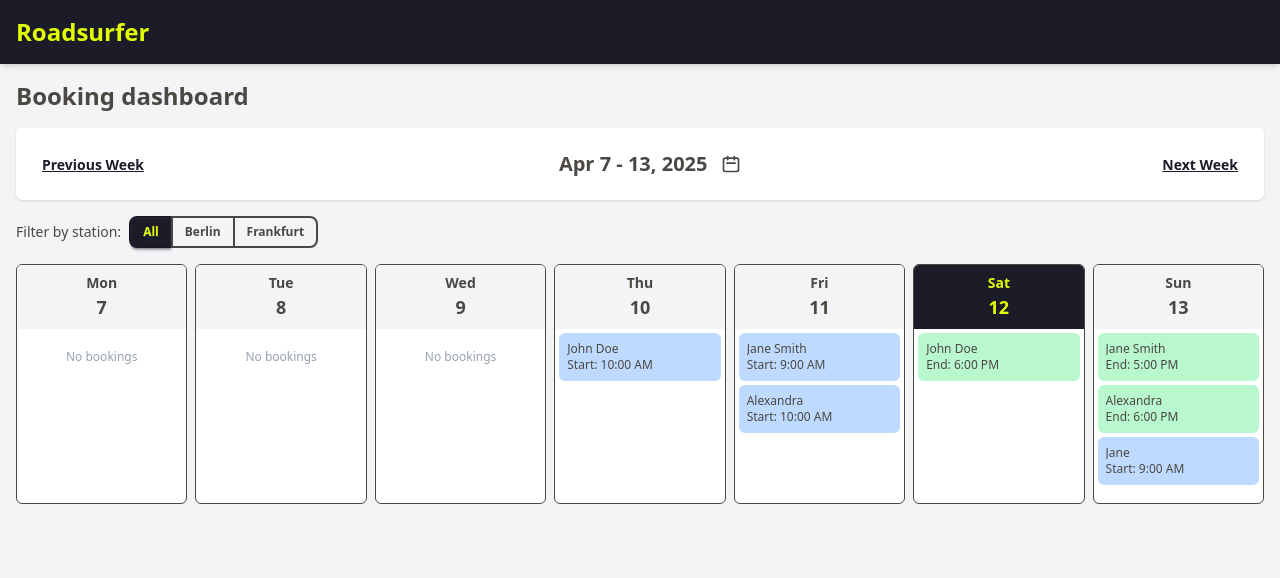
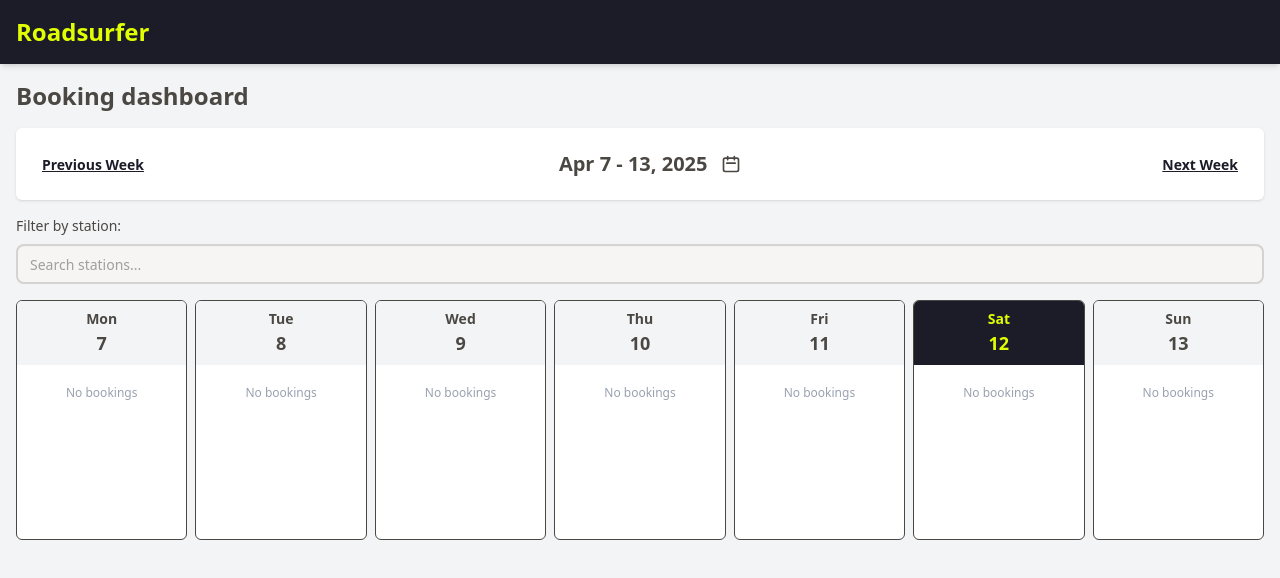
Before and after one commit to dominik01/roadsurfer, a Vue app: page / in a window 1280 px wide. Shown: the top 578 px of the page. Built offline with nearby package versions, Linux system fonts and the light colour scheme.

Commit message:
Added autocomplete

```diff
--- a/eslint.config.ts
+++ b/eslint.config.ts
@@ -16,6 +16,9 @@ export default defineConfigWithVueTs(
   {
     name: 'app/files-to-lint',
     files: ['**/*.{ts,mts,tsx,vue}'],
+    rules: {
+      '@typescript-eslint/no-explicit-any': 'off',
+    },
   },
 
   globalIgnores(['**/dist/**', '**/dist-ssr/**', '**/coverage/**']),
@@ -30,10 +33,7 @@ export default defineConfigWithVueTs(
 
   {
     ...pluginCypress.configs.recommended,
-    files: [
-      'cypress/e2e/**/*.{cy,spec}.{js,ts,jsx,tsx}',
-      'cypress/support/**/*.{js,ts,jsx,tsx}'
-    ],
+    files: ['cypress/e2e/**/*.{cy,spec}.{js,ts,jsx,tsx}', 'cypress/support/**/*.{js,ts,jsx,tsx}'],
   },
   skipFormatting,
 )
--- a/package.json
+++ b/package.json
@@ -21,6 +21,7 @@
     "@vuepic/vue-datepicker": "^11.0.2",
     "daisyui": "^5.0.19",
     "date-fns": "^4.1.0",
+    "lodash": "^4.17.21",
     "pinia": "^3.0.1",
     "tailwindcss": "^4.1.3",
     "vue": "^3.5.13",
@@ -29,6 +30,7 @@
   "devDependencies": {
     "@tsconfig/node22": "^22.0.1",
     "@types/jsdom": "^21.1.7",
+    "@types/lodash": "^4.17.16",
     "@types/node": "^22.14.0",
     "@vitejs/plugin-vue": "^5.2.3",
     "@vitest/eslint-plugin": "^1.1.39",
--- a/src/api/common.ts
+++ b/src/api/common.ts
@@ -2,25 +2,20 @@ const BASE_URL = 'https://605c94c36d85de00170da8b4.mockapi.io/'
 
 export const getStations = async () => {
   const response = await fetch(`${BASE_URL}/stations`)
+
+  return await checkForErrors(response)
+}
+
+export const searchStation = async (text: string): Promise<Station[]> => {
+  const response = await fetch(`${BASE_URL}/stations?name=${text}`)
+
   return await checkForErrors(response)
 }
 
 const checkForErrors = async (response) => {
-  let responseData
-  try {
-    responseData = await response.json()
-  } catch (e) {
-    //if there is no response, return empty object
-    responseData = { data: {} }
-    console.log(e)
+  if (!response.ok) {
+    throw new Error(`HTTP error! status: ${response.status}`)
   }
-  // check for error response
-  if (response.status >= 400) {
-    const errorObj = responseData.error || responseData
-    // get error message from body or default to response statusText
-    const error = `${errorObj?.title}: ${errorObj?.detail}` || response.statusText
-    return Promise.reject(error)
-  }
-  // return the data object from the result
-  return responseData
+
+  return await response.json()
 }
--- /dev/null
+++ b/src/components/AutocompleteSearch.vue
@@ -0,0 +1,114 @@
+<template>
+  <div class="relative w-full">
+    <input
+      type="text"
+      v-model="query"
+      @input="onInput"
+      :placeholder="placeholder"
+      class="input input-bordered w-full pr-10"
+    />
+
+    <!-- Spinner -->
+    <div v-if="isLoading" class="absolute right-3 top-1/2 -translate-y-1/2 pointer-events-none">
+      <span class="loading loading-spinner loading-sm text-neutral" />
+    </div>
+
+    <!-- Suggestions Dropdown -->
+    <ul
+      v-if="(suggestions.length || noResults || errorMessage) && showSuggestions"
+      class="absolute z-10 mt-1 w-full bg-base-100 border border-base-300 rounded-box shadow-md"
+    >
+      <!-- Suggestions List -->
+      <li
+        v-for="(item, index) in suggestions"
+        :key="index"
+        @click="select(item)"
+        class="px-4 py-2 hover:bg-base-200 cursor-pointer"
+      >
+        {{ formatItem(item) }}
+      </li>
+
+      <!-- No Results -->
+      <li v-if="noResults && !isLoading" class="px-4 py-2 text-sm text-neutral-content italic">
+        No results found
+      </li>
+
+      <!-- Error -->
+      <li v-if="errorMessage && !isLoading" class="px-4 py-2 text-sm text-error italic">
+        {{ errorMessage }}
+      </li>
+    </ul>
+  </div>
+</template>
+
+<script setup lang="ts">
+import { ref } from 'vue'
+import _ from 'lodash'
+
+interface Props<T> {
+  placeholder?: string
+  searchFn: (query: string) => Promise<T[]>
+  format?: (item: T) => string
+}
+
+const props = withDefaults(defineProps<Props<any>>(), {
+  placeholder: 'Search...',
+  format: (item: any) => item?.name || item,
+})
+
+const emit = defineEmits<{
+  (e: 'select', value: any): void
+}>()
+
+const query = ref('')
+const suggestions = ref<any[]>([])
+const showSuggestions = ref(false)
+const isLoading = ref(false)
+const noResults = ref(false)
+const errorMessage = ref('')
+
+const fetchSuggestions = _.debounce(async (text: string) => {
+  suggestions.value = []
+  noResults.value = false
+  errorMessage.value = ''
+  showSuggestions.value = false
+
+  if (!text) return
+
+  isLoading.value = true
+
+  try {
+    const results = await props.searchFn(text)
+
+    if (!Array.isArray(results)) {
+      throw new Error('Invalid response format')
+    }
+
+    suggestions.value = results
+    noResults.value = results.length === 0
+    showSuggestions.value = true
+  } catch (err: any) {
+    errorMessage.value = err.message.includes('404')
+      ? 'No results found'
+      : 'Something went wrong. Please try again.'
+    showSuggestions.value = true
+  } finally {
+    isLoading.value = false
+  }
+}, 200)
+
+const onInput = () => {
+  fetchSuggestions(query.value)
+}
+
+const select = (item: any) => {
+  emit('select', item)
+  query.value = props.format(item)
+  suggestions.value = []
+  showSuggestions.value = false
+}
+
+const formatItem = (item: any): string => {
+  return props.format(item)
+}
+</script>
--- a/src/components/CalendarWeekView.vue
+++ b/src/components/CalendarWeekView.vue
@@ -61,24 +61,11 @@
     <div v-if="bookingStore.stationNames.length > 0" class="mb-4">
       <div class="flex flex-wrap items-center gap-2">
         <span class="text-sm font-medium">Filter by station:</span>
-        <div class="join">
-          <button
-            class="join-item btn btn-sm"
-            :class="calendarStore.selectedStation === null ? 'btn-primary' : 'btn-outline'"
-            @click="calendarStore.setSelectedStation(null)"
-          >
-            All
-          </button>
-          <button
-            v-for="station in bookingStore.stationNames"
-            :key="station.id"
-            class="join-item btn btn-sm"
-            :class="calendarStore.selectedStation === station.id ? 'btn-primary' : 'btn-outline'"
-            @click="calendarStore.setSelectedStation(station.id)"
-          >
-            {{ station.name }}
-          </button>
-        </div>
+        <Autocomplete
+          placeholder="Search stations..."
+          :search-fn="searchStation"
+          @select="onStationSelect"
+        />
       </div>
     </div>
 
@@ -94,12 +81,15 @@
 import { defineEmits, ref, onMounted, onUnmounted } from 'vue'
 import { useBookingStore } from '../stores/bookingStore'
 import { useCalendarStore } from '../stores/calendarStore'
+import { searchStation } from '@/api/common'
+import type { Station } from '@/types'
 
 // Import Vue Datepicker
 import VueDatePicker from '@vuepic/vue-datepicker'
 import '@vuepic/vue-datepicker/dist/main.css'
 
 import DayTile from './DayTile.vue'
+import Autocomplete from './AutocompleteSearch.vue'
 
 const emit = defineEmits<{
   (e: 'booking-click', bookingId: string): void
@@ -133,4 +123,8 @@ onMounted(() => {
 onUnmounted(() => {
   document.removeEventListener('click', clickOutside)
 })
+
+const onStationSelect = (station: Station) => {
+  calendarStore.setSelectedStation(station.id)
+}
 </script>
--- a/src/components/DayTile.vue
+++ b/src/components/DayTile.vue
@@ -50,14 +50,19 @@ const isToday = computed(() => {
   return isSameDay(today, props.date)
 })
 
+const activeStation = computed(() => {
+  if (!calendarStore.selectedStation) {
+    return null
+  }
+  return bookingStore.stations.find((station) => station.id === calendarStore.selectedStation)
+})
+
 const bookingsForDay = computed(() => {
-  return bookingStore.allBookings
+  if (!activeStation.value?.bookings.length) {
+    return []
+  }
+  return activeStation.value?.bookings
     .filter((booking) => {
-      // Filter by selected station if one is selected
-      if (calendarStore.selectedStation && booking.stationId !== calendarStore.selectedStation) {
-        return false
-      }
-
       const startDate = parseISO(booking.startDate)
       const endDate = parseISO(booking.endDate)
       const isStart = isSameDay(startDate, props.date)
--- a/src/mocks/bookingService.ts
+++ b/src/mocks/bookingService.ts
@@ -2,7 +2,7 @@ import type { Station } from '@/types'
 
 export const mockStations: Station[] = [
   {
-    id: '2',
+    id: '1',
     name: 'Berlin',
     bookings: [
       {
@@ -43,7 +43,7 @@ export const mockStations: Station[] = [
     ],
   },
   {
-    id: '34',
+    id: '4',
     name: 'Frankfurt',
     bookings: [
       {
```
Also changed, not shown: 2 other files (tests, documents, lock files or other folders).
